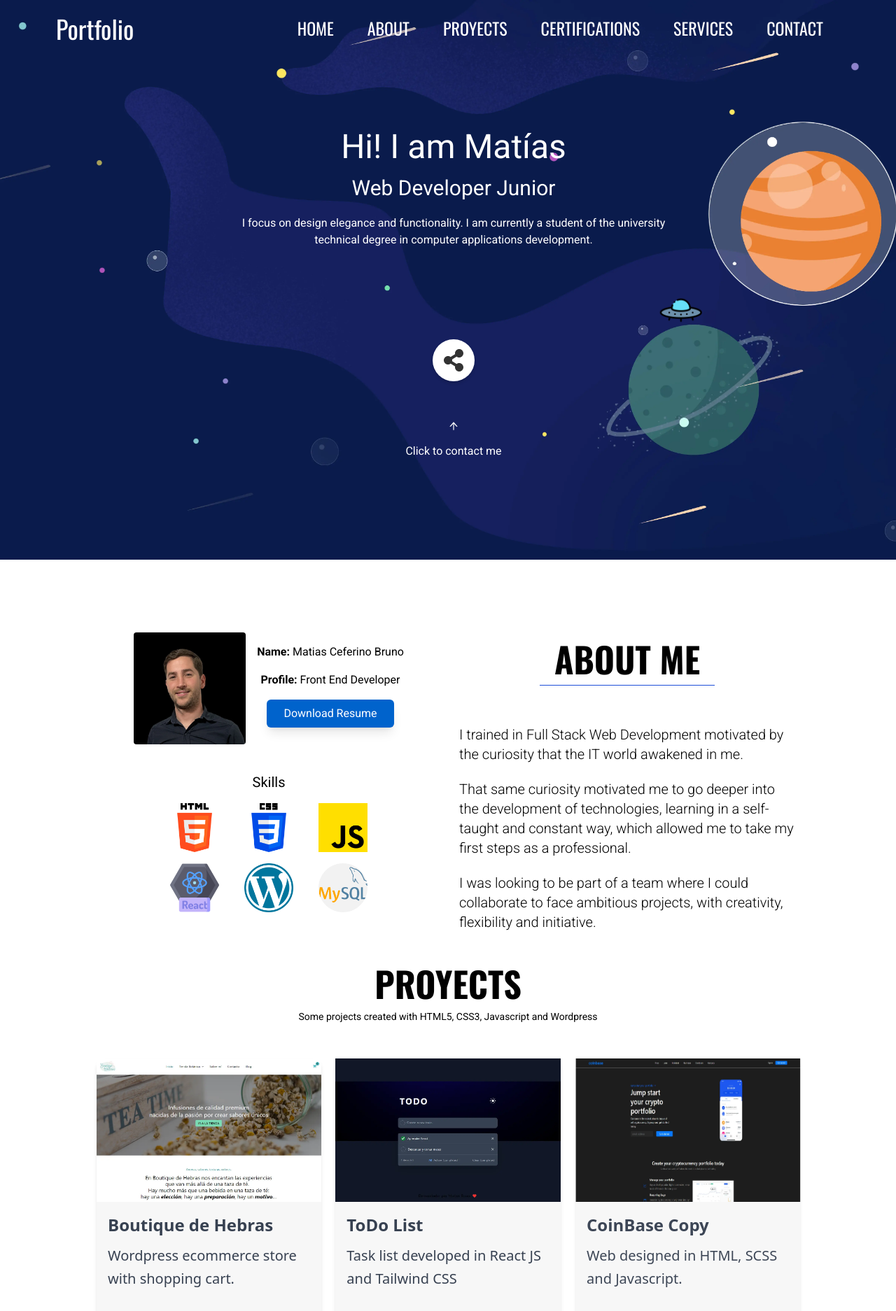
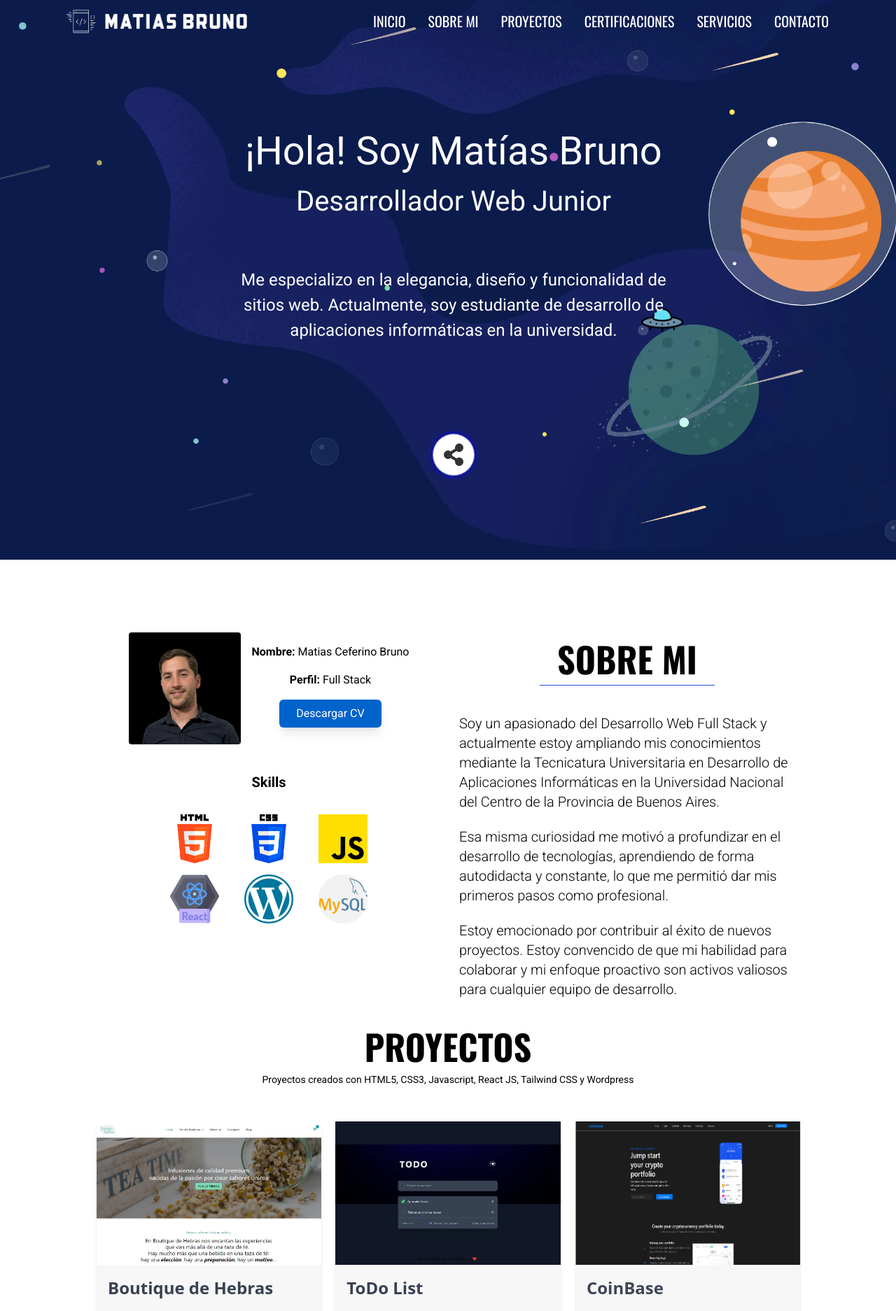
Before and after one commit to matubruno16/portfolio, a React (Vite) app: page / in a window 1280 px wide. Shown: the top 1874 px of the page at 70% size. Built offline with nearby package versions, Linux system fonts and the light colour scheme.

Commit message:
Traduccion y Correcciones

```diff
--- a/src/Components/About.jsx
+++ b/src/Components/About.jsx
@@ -23,10 +23,10 @@ export const About = () => {
             />
             <div className="flex flex-col text-center ml-4">
               <p className="mt-4">
-                <span className="font-bold">Name:</span> Matias Ceferino Bruno
+                <span className="font-bold">Nombre:</span> Matias Ceferino Bruno
               </p>
               <p className="mt-4">
-                <span className="font-bold">Profile:</span> Front End Developer
+                <span className="font-bold">Perfil:</span> Full Stack
               </p>
               <motion.a
                 whileHover={{ scale: 1.1 }}
@@ -35,14 +35,14 @@ export const About = () => {
                 rel="noopener noreferrer"
                 target="_blank"
               >
-                Download Resume
+                Descargar CV
               </motion.a>
             </div>
           </div>
           <div>
-            <div className="mt-10 ">
-              <p className="text-xl text-center">Skills</p>
-              <div className="grid grid-cols-3  justify-items-center mt-4 gap-4 sm:w-[70%] mx-auto ">
+            <div className="my-10">
+              <p className="text-xl mt-8 font-bold text-center">Skills</p>
+              <div className="grid grid-cols-3  justify-items-center mt-8 gap-4 sm:w-[70%] mx-auto ">
                 <img className="w-[70px] " src={imgHtml} alt="Logo HTML" />
                 <img className="w-[70px]" src={imgCss} alt="Logo CSS" />
                 <img className="w-[70px]" src={imgJs} alt="Logo Javascript" />
@@ -58,21 +58,17 @@ export const About = () => {
           </div>
         </div>
         <div>
-          <h3 className="font-Oswald uppercase font-bold text-[50px] md:mb-10 md:pt-10 border-b md: border-blue-700 mx-auto w-[250px] text-center ">
-            About me
+          <h3 className="font-Oswald uppercase font-bold text-[50px] md:mb-6 md:pt-10 border-b md: border-blue-700 mx-auto w-[250px] text-center ">
+           Sobre Mi
           </h3>
           <p className="p-4 mb-[-10px] text-xl font-light">
-            I trained in Full Stack Web Development motivated by the curiosity
-            that the IT world awakened in me.
+          Soy un apasionado del Desarrollo Web Full Stack y actualmente estoy ampliando mis conocimientos mediante la Tecnicatura Universitaria en Desarrollo de Aplicaciones Informáticas en la Universidad Nacional del Centro de la Provincia de Buenos Aires.
           </p>
           <p className="p-4 mb-[-10px] text-xl font-light">
-            That same curiosity motivated me to go deeper into the development
-            of technologies, learning in a self-taught and constant way, which
-            allowed me to take my first steps as a professional.
+          Esa misma curiosidad me motivó a profundizar en el desarrollo de tecnologías, aprendiendo de forma autodidacta y constante, lo que me permitió dar mis primeros pasos como profesional.
           </p>
           <p className="p-4 mb-[-10px] text-xl font-light">
-            I was looking to be part of a team where I could collaborate to face
-            ambitious projects, with creativity, flexibility and initiative.
+          Estoy emocionado por contribuir al éxito de nuevos proyectos. Estoy convencido de que mi habilidad para colaborar y mi enfoque proactivo son activos valiosos para cualquier equipo de desarrollo.
           </p>
         </div>
       </div>
--- a/src/Components/CardService.jsx
+++ b/src/Components/CardService.jsx
@@ -1,6 +1,7 @@
+
 export const CardService = ({ icon, titleService, descriptionService }) => {
   return (
-    <div className="">
+    <div className=" h-auto">
       <div className="relative flex max-w-[350px] flex-col rounded-xl max-md:mx-auto  bg-BackgroundCard bg-clip-border text-gray-700 shadow-md  hover:shadow-backgroundIcons transition-all ">
         <div className=" h-[100px] ">
           <span className="w-[100px] grid h-[100px] rounded-[50%] mx-auto text-center shadow-md shadow-Blue place-items-center mt-4 hover:shadow-xl hover:shadow-Blue">
--- a/src/Components/Certifications.jsx
+++ b/src/Components/Certifications.jsx
@@ -24,10 +24,10 @@ export const Certifications = () => {
   return (
     <section name="Certifications" className="w-[85%] mx-auto py-[40px]">
       <h3 className="text-[50px] uppercase font-bold font-Oswald mt-6 text-center">
-        Certifications
+        Certificaciones
       </h3>
       <p className="text-center text-sm pb-[40px]">
-        Certificates obtained at different bootcamps
+        Certificaciones obtenidas
       </p>
       <div>
         <Slider {...settings}>
--- a/src/Components/Contact.jsx
+++ b/src/Components/Contact.jsx
@@ -6,7 +6,7 @@ export const Contact = () => {
     <section name="Contact">
       <div className="bg-Overlay h-[400px] md:h-[500px] bg-cover md:bg-center flex flex-col justify-center items-center">
         <h5 className=" text-white text-[42px] font-Oswald border-b-[2px] border-b-Blue ">
-          Send Message
+          Envianos un Mensaje
         </h5>
         <motion.a
           whileHover={{ scale: 1.1 }}
@@ -15,7 +15,7 @@ export const Contact = () => {
           rel="noopener noreferrer"
           target="_blank"
         >
-          Contact me
+          Contacto
         </motion.a>
         <ul className="flex ">
           <li>
--- a/src/Components/Home.jsx
+++ b/src/Components/Home.jsx
@@ -42,7 +42,7 @@ export const Home = () => {
         <section
           onMouseMove={handleMouseMove}
           name="Home"
-          className="bg-BackgroundHome bg-cover bg-center p-6 h-screen overflow-hidden mx-auto flex flex-col justify-content-center relative"
+          className="bg-BackgroundHome bg-cover bg-center p-6 h-screen overflow-hidden mx-auto flex flex-col relative"
         >
           <motion.img
             src={ovni}
@@ -59,12 +59,10 @@ export const Home = () => {
             }}
             className="mx-auto p-6 md:w-[700px]  text-white text-center z-10 pt-[100px] md:pt-[150px] pl-10 "
           >
-            <h2 className="text-[36px] md:text-[48px]">Hi! I am Matías </h2>
-            <h1 className="sm:text-[30px]">Web Developer Junior</h1>
-            <p className="text-[16px] mt-4">
-              I focus on design elegance and functionality. I am currently a
-              student of the university technical degree in computer
-              applications development.
+            <h2 className="text-[46px] md:text-[56px]">¡Hola! Soy Matías Bruno</h2>
+            <h1 className="text-[20px] md:text-[40px]">Desarrollador Web Junior</h1>
+            <p className="text-[20px] md:text-[24px] mt-16">
+            Me especializo en la elegancia, diseño y funcionalidad de sitios web. Actualmente, soy estudiante de desarrollo de aplicaciones informáticas en la universidad.
             </p>
             <SocialShareButton />
           </motion.div>
--- a/src/Components/NavBar.jsx
+++ b/src/Components/NavBar.jsx
@@ -1,5 +1,7 @@
 import { useState, useEffect } from "react";
 import { Link } from "react-scroll";
+import Logo from '../assets/images/logo.webp'
+
 export const NavBar = () => {
   const [isMenuOpen, setMenuOpen] = useState(false);
   const handleClick = () => {
@@ -29,27 +31,27 @@ export const NavBar = () => {
 
   const links = [
     {
-      link: "Home",
+      link: "Inicio",
       id: 1,
     },
     {
-      link: "About",
+      link: "Sobre Mi",
       id: 2,
     },
     {
-      link: "Proyects",
+      link: "Proyectos",
       id: 3,
     },
     {
-      link: "Certifications",
+      link: "Certificaciones",
       id: 4,
     },
     {
-      link: "Services",
+      link: "Servicios",
       id: 5,
     },
     {
-      link: "Contact",
+      link: "Contacto",
       id: 6,
     },
   ];
@@ -57,22 +59,24 @@ export const NavBar = () => {
   return (
     <nav
       className={[
-        "absolute",
+        "",
         !isMenuOpen
           ? ` ${
               navbarBackground === "transparent"
                 ? "bg-transparent"
                 : " bg-BackgroundHome"
-            } fixed top-0  w-screen h-[80px] z-[300]`
+            } fixed w-screen h-[61px] z-[300] `
           : " h-screen fixed bg-BackgroundHome bg-left-top z-[300] ",
       ]}
     >
-      <div className="flex justify-between items-center px-10 xl:px-20 w-screen pt-4 md:pt-0">
+      <div className="flex justify-between items-center px-10 xl:px-20 w-screen pt-2 lg:pt-0">
         <a
           href="https://matubruno16.github.io/portfolio"
-          className="text-white font-Oswald text-4xl"
         >
-          Portfolio
+          <img
+            className="w-[200px] lg:w-[270px] m-2"
+            src={Logo}
+            alt="Logo Matias Bruno" />
         </a>
         <svg
           onClick={handleClick}
@@ -81,7 +85,7 @@ export const NavBar = () => {
           viewBox="0 0 24 24"
           strokeWidth={1.5}
           stroke="currentColor"
-          className="w-10 h-10 cursor-pointer text-white sm:hidden"
+          className="w-10 h-10 cursor-pointer text-white md:hidden"
         >
           <path
             strokeLinecap="round"
@@ -89,11 +93,11 @@ export const NavBar = () => {
             d="M3.75 6.75h16.5M3.75 12h16.5m-16.5 5.25h16.5"
           />
         </svg>
-        <div className="hidden sm:inline-flex ">
+        <div className="hidden md:inline-flex ">
           {!isMenuOpen &&
             links.map((l) => (
               <Link
-                className="text-white font-Oswald text-lg lg:text-2xl lg:m-6 mx-2 align-middle hover:cursor-pointer border-b
+                className="text-white font-Oswald  lg:text-xl m-1 lg:m-2 xl:m-4 align-middle hover:cursor-pointer border-b
               border-b-transparent hover:border-b hover:border-b-white hover:transition-all duration-200 ease-in-out uppercase active:border-b active:border-b-blue-400"
                 smooth={500}
                 to={l.link}
@@ -108,7 +112,8 @@ export const NavBar = () => {
         links.map((l) => (
           <Link
             onClick={() => setMenuOpen(false)}
-            className="flex font-Oswald w-min text-white text-3xl mt-10 m-6 hover:cursor-pointer hover:border-b hover:border-b-white hover:transition-all duration-300 uppercase"
+            className="flex w font-Oswald max-w-max text-white text-3xl mt-10 my-6 ml-6 hover:cursor-pointer
+             hover:border-b-4 hover:border-b-white hover:transition-all duration-300 uppercase"
             smooth={500}
             to={l.link}
             key={l.id}
--- a/src/Components/Proyects.jsx
+++ b/src/Components/Proyects.jsx
@@ -29,10 +29,10 @@ export const Proyects = () => {
   return (
     <section name="Proyects" className="w-[80%] mx-auto h-auto ">
       <h3 className="text-[50px] uppercase font-bold font-Oswald mt-6 text-center">
-        Proyects
+        Proyectos
       </h3>
       <p className="text-center text-sm pb-[40px]">
-        Some projects created with HTML5, CSS3, Javascript and Wordpress
+      Proyectos creados con HTML5, CSS3, Javascript, React JS, Tailwind CSS y Wordpress
       </p>
 
       <div
@@ -49,7 +49,7 @@ export const Proyects = () => {
             urlCod="https://boutiquedehebras.com.ar"
             img={homeBoutique}
             title="Boutique de Hebras"
-            description="Wordpress ecommerce store with shopping cart."
+            description="Tienda E-commerce en Wordpress y Woocommerce"
           />
         </motion.article>
 
@@ -63,7 +63,7 @@ export const Proyects = () => {
             urlCod="https://github.com/matubruno16/todolist"
             img={homeTodoList}
             title="ToDo List"
-            description="Task list developed in React JS and Tailwind CSS"
+            description="Lista de tareas desarrollado con React JS and Tailwind CSS"
           />
         </motion.article>
         <motion.article
@@ -75,8 +75,8 @@ export const Proyects = () => {
             urlSit="https://coinbasecripto.netlify.app"
             urlCod="https://github.com/matubruno16/coin_base"
             img={homeCoinBase}
-            title="CoinBase Copy"
-            description="Web designed in HTML, SCSS and Javascript."
+            title="CoinBase"
+            description="Copia sitio Web con HTML, SCSS y Javascript."
           />
         </motion.article>
         <motion.article
@@ -89,7 +89,7 @@ export const Proyects = () => {
             urlCod="https://github.com/matubruno16/social-media-dashboard"
             img={homeSocialMedia}
             title="Social Media Dashboard"
-            description="Social media dashboard en React and Tailwind CSS."
+            description="Dashboard en React y Tailwind CSS."
           />
         </motion.article>
         <motion.article
@@ -101,8 +101,8 @@ export const Proyects = () => {
             urlSit="https://sunnyside-single-page.netlify.app"
             urlCod="https://github.com/matubruno16/sunnyside-single-page"
             img={homeSunnySide}
-            title="Challenge Sunny Side "
-            description="Challenge developed in React and Tailwind CSS."
+            title="Sunny Side "
+            description="Desafio FrontMentor en React y Tailwind CSS."
           />
         </motion.article>
         <motion.article
@@ -114,8 +114,8 @@ export const Proyects = () => {
             urlSit="https://relojenvivo.netlify.app"
             urlCod="https://github.com/matubruno16/reloj-js"
             img={homeRelojJs}
-            title="Live Clock"
-            description="Live updated clock with JavaScript transitions."
+            title="Reloj"
+            description="Reloj desarrollado en Javascript con transiciones."
           />
         </motion.article>
         <motion.article
@@ -128,7 +128,7 @@ export const Proyects = () => {
             urlCod="https://github.com/matubruno16/tateti"
             img={homeTaTeTi}
             title="Ta-Te-Ti"
-            description="Ta te ti game developed in React JS"
+            description="Juego Ta te ti desarrollado en React JS"
           />
         </motion.article>
       </div>
--- a/src/Components/Services.jsx
+++ b/src/Components/Services.jsx
@@ -10,11 +10,10 @@ export const Services = () => {
       className="xl:w-[80%] w-[95%] mx-auto h-auto my-20"
     >
       <h3 className="text-[50px] uppercase font-bold font-Oswald mt-6 text-center">
-        Services
+        Servicios
       </h3>
       <p className="text-center text-sm pb-[40px]">
-        Professional web development: design, programming and maintenance of
-        sites
+      Implementación de diseño UI/UX avanzado, programación eficiente en diversos lenguajes y mantenimiento integral de sitios.
       </p>
 
       <motion.div
@@ -29,8 +28,8 @@ export const Services = () => {
               style={{ color: "hsl(225,15%,40%)%)", fontSize: "54px" }}
             />
           }
-          titleService="Web design"
-          descriptionService="Good web design can increase a company's visibility and credibility, while improving the user experience and converting visitors into customers. It is essential for any company that wants to succeed in the digital market."
+          titleService="Diseño Web"
+          descriptionService="El diseño web impacta directamente en la visibilidad y credibilidad empresarial, al tiempo que potencia la experiencia del usuario y transforma visitantes en clientes. Constituye un elemento esencial para cualquier empresa que aspire a destacar y triunfar en el competitivo mercado digital."
         />
         <CardService
           icon={
@@ -38,8 +37,8 @@ export const Services = () => {
               style={{ color: "hsl(225,15%,40%)%)", fontSize: "54px" }}
             />
           }
-          titleService="WEB DEVELOPMENT"
-          descriptionService="It is a fundamental service for creating functional and effective websites. A web development team can create a customized website, integrating advanced technologies and features to improve user experience and site efficiency."
+          titleService="desarrollo web "
+          descriptionService="Ofrecemos servicios especializados en desarrollo web, un aspecto crucial para la creación de sitios web altamente funcionales y eficientes. Nos dedicamos a la creación de sitios personalizados, integrando tecnologías de vanguardia y funciones avanzadas para potenciar tanto la experiencia del usuario como la eficacia general del sitio."
         />
         <CardService
           icon={
@@ -47,8 +46,8 @@ export const Services = () => {
               style={{ color: "hsl(225,15%,40%)%)", fontSize: "54px" }}
             />
           }
-          titleService="RESPONSIVE DESIGN"
-          descriptionService="A responsive website improves user experience, increases dwell time and reduces bounce rate. In addition, search engines (Google, Bin, etc.) favor responsive websites, which improves organic positioning."
+          titleService="RESPONSIVE"
+          descriptionService="Un sitio web responsive mejora la experiencia del usuario, aumenta el tiempo de permanencia y reduce la tasa de rebote. Además, los motores de búsqueda (Google, Bin, etc.) favorecen a los sitios web responsive, lo que mejora un mejor posicionamiento SEO atrayendo trafico orgánico."
         />
       </motion.div>
     </section>
--- a/src/Components/SocialShareButton.jsx
+++ b/src/Components/SocialShareButton.jsx
@@ -11,7 +11,7 @@ import {
 } from "react-icons/fa";
 import { SiGmail } from "react-icons/si";
 import { BiLogoNetlify } from "react-icons/bi";
-import { AiOutlineArrowUp } from "react-icons/ai";
+
 
 export const SocialShareButton = () => {
   const [isActive, setIsActive] = useState(false);
@@ -73,13 +73,14 @@ export const SocialShareButton = () => {
 
   return (
     <>
-      <div className={`menu ${isActive ? "active" : ""}`}>
-        <div className="toggle" onClick={toggleMenu}>
+      <div className={`menu  ${isActive ? "active" : ""}`}>
+        <div className="toggle intermitente " onClick={toggleMenu}>
           <FaShareAlt />
         </div>
         {socialLinks.map((link, index) => (
           <li key={index} style={{ "--i": index, "--clr": link.color }}>
-            <a href={link.url} target="_blank" rel="noopener noreferrer">
+            <a href={link.url} target="_blank" rel="noopener noreferrer"
+            >
               {link.icon}
             </a>
           </li>
@@ -90,10 +91,7 @@ export const SocialShareButton = () => {
           isActive ? "hidden" : "flex flex-col items-center translate-y-[-70px]"
         }`}
       >
-        <i className="m-4">
-          <AiOutlineArrowUp />
-        </i>
-        <p>Click to contact me</p>
+
       </div>
     </>
   );
--- a/src/index.css
+++ b/src/index.css
@@ -74,3 +74,22 @@ body {
   font-size: 2.5em;
   box-shadow: 0 0 0 2px var(--clr), 0 0 0 6px #fff;
 }
+
+.intermitente{
+  border: 1px solid #131d7567;
+
+  box-shadow: 0px 0px 20px ;
+  animation: infinite
+  resplandorAnimation 2s;
+
+}
+@keyframes resplandorAnimation {
+  0%,100%{
+    box-shadow: 0px 0px 50px blue
+  }
+  50%{
+  box-shadow: 0px 0px 2px blue;
+
+  }
+
+}
```
Also changed, not shown: src/assets/Images/logo.webp (added).
